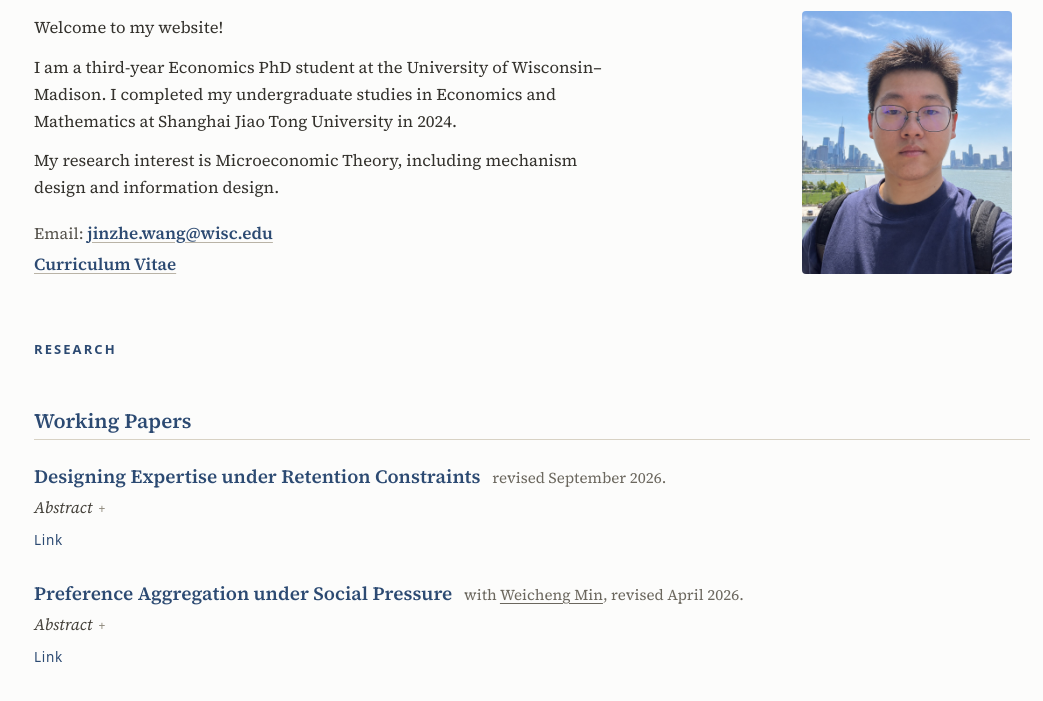
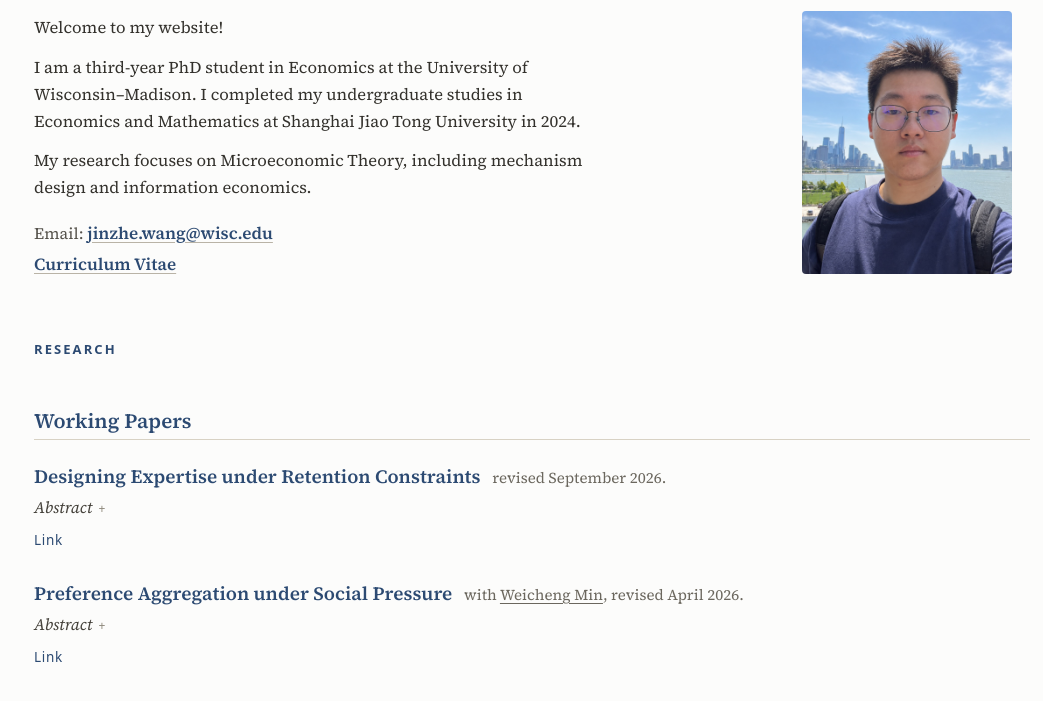
Before and after one commit to JinzheW/jinzhe-wang-academic-site, a plain HTML site: page index.html in a window 1280 px wide. Shown: the part 111-812 px from the top of the page, without its empty margins (108-1151 px from the left). Drawn offline with Linux system fonts and the light colour scheme.

Commit message:
Update index.html

```diff
--- a/index.html
+++ b/index.html
@@ -32,10 +32,10 @@
             <div class="introduction">
               <p>Welcome to my website!</p>
               <p>
-                I am a third-year Economics PhD student at the University of Wisconsin–Madison. I completed my undergraduate studies in Economics and Mathematics at Shanghai Jiao Tong University in 2024.
+                I am a third-year PhD student in Economics at the University of Wisconsin–Madison. I completed my undergraduate studies in Economics and Mathematics at Shanghai Jiao Tong University in 2024.
               </p>
               <p>
-                My research interest is Microeconomic Theory, including mechanism design and information design.
+                My research focuses on Microeconomic Theory, including mechanism design and information economics.
               </p>
             </div>
 
```
